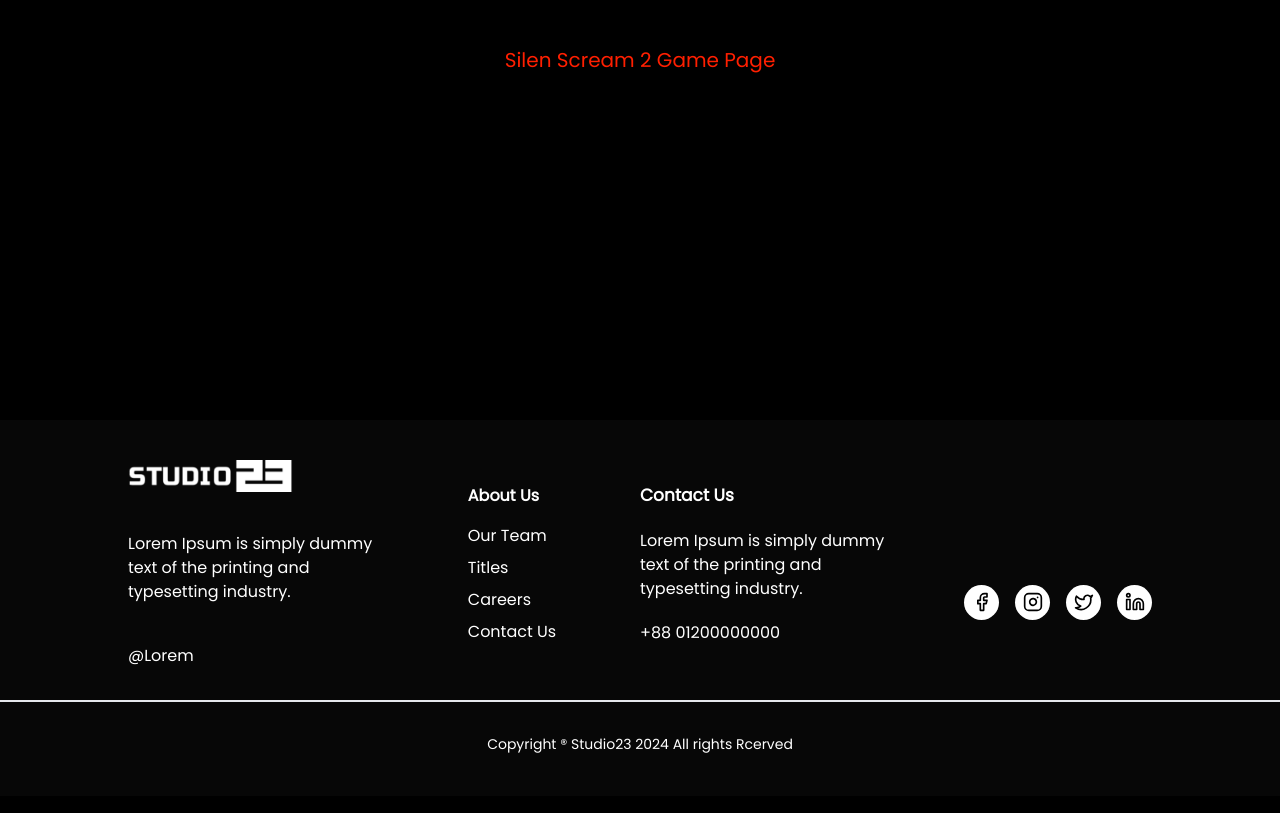
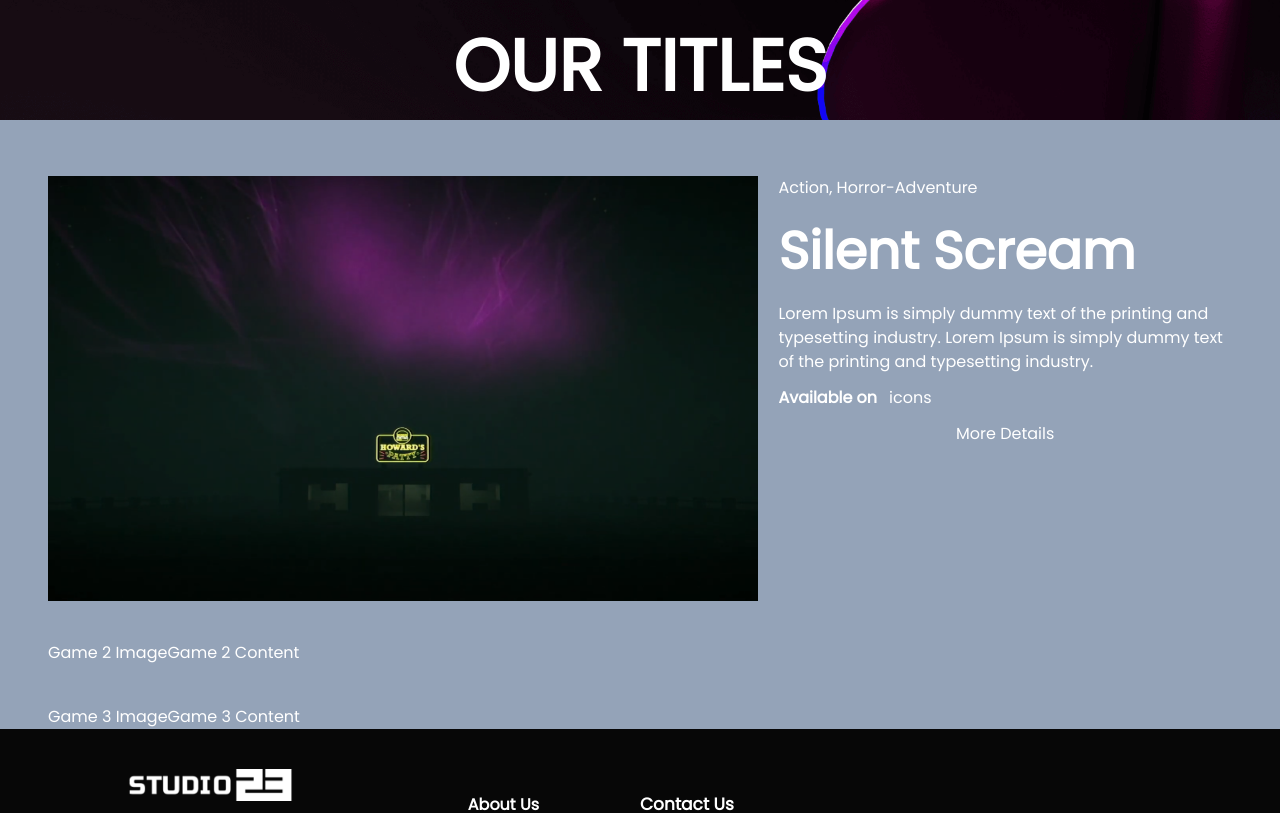
Before and after one commit to Studio-23-xyz/studio23-website, a Next.js app: page /our-titles in a window 1280 px wide. Shown: the part 380-1193 px from the top of the page. Built offline with nearby package versions, Linux system fonts and the light colour scheme.

Commit message:
Titles Page Outline

```diff
--- a/src/app/components/silentscream2page/ParallaxSection.js
+++ b/src/app/components/silentscream2page/ParallaxSection.js
@@ -17,28 +17,28 @@ const ParallaxSection = () => {
       className="w-full h-screen overflow-hidden relative grid place-items-center"
     >
       <motion.div
-        className="absolute inset-0 z-0 bg-cover bg-center"
+        className="absolute inset-0 z-0 bg-cover bg-center bg-no-repeat"
         style={{
           backgroundImage: "url(/assets/ss2-game-page/ss2-hero-bg-layer1.png)",
           y: layer1Y,
         }}
       ></motion.div>
       <motion.div
-        className="absolute inset-0 z-10 bg-cover bg-center md:bg-contain"
+        className="absolute inset-0 z-10 bg-cover bg-center md:bg-contain bg-no-repeat"
         style={{
           backgroundImage: "url(/assets/ss2-game-page/ss2-hero-bg-layer2.png)",
           y: layer2Y,
         }}
       ></motion.div>
       <motion.div
-        className="absolute inset-0 z-20 bg-cover bg-center"
+        className="absolute inset-0 z-20 bg-cover bg-center bg-no-repeat"
         style={{
           backgroundImage: "url(/assets/ss2-game-page/ss2-hero-bg-layer3.png)",
           y: layer3Y,
         }}
       ></motion.div>
       <motion.div
-        className="absolute inset-0 z-30 bg-cover bg-center md:bg-contain"
+        className="absolute inset-0 z-30 bg-cover bg-center"
         style={{
           backgroundImage: "url(/assets/ss2-game-page/ss2-hero-bg-layer4.png)",
         }}
--- a/src/app/components/silentscream2page/SS2GameSSModal.js
+++ b/src/app/components/silentscream2page/SS2GameSSModal.js
@@ -5,7 +5,7 @@ const SS2GameSSModal = ({ isVisible, onClose, screenshot }) => {
 
   return (
     <div
-      className="fixed inset-0 bg-ss2-ss-full-bg bg-no-repeat bg-black bg-opacity-25 backdrop-blur-sm
+      className="fixed inset-0 bg-ss2-ss-full-bg w-[80%] md:w-full bg-no-repeat bg-black bg-opacity-25 backdrop-blur-sm
       flex justify-center items-center bg-center bg-contain z-30"
       onClick={() => onClose()}
     >
@@ -15,7 +15,7 @@ const SS2GameSSModal = ({ isVisible, onClose, screenshot }) => {
           width={1771}
           height={985}
           alt={screenshot.alt}
-          className="w-[70%] md:w-[70%] md:h-[70%] 2xl:w-[75%] 2xl:h-[75%] object-center pb-12"
+          className="w-[70%] md:w-[70%] md:h-[70%] 2xl:w-[75%] 2xl:h-[75%] object-center pb-4 md:pb-12"
         />
       </div>
     </div>
--- /dev/null
+++ b/src/app/components/titlespage/Titlesherosection.js
@@ -0,0 +1,10 @@
+
+const Titlesherosection = () => {
+    return (
+        <div className="w-full h-[220px] md:h-[500px] flex justify-center items-end bg-titles-hero bg-cover bg-center">
+            <h1 className="text-[32px] md:text-[72px] font-black">OUR TITLES</h1>
+        </div>
+    );
+};
+
+export default Titlesherosection;
--- a/src/app/our-titles/page.js
+++ b/src/app/our-titles/page.js
@@ -1,15 +1,43 @@
-import React from "react";
-import Link from "next/link";
+import Titlesherosection from "../components/titlespage/Titlesherosection";
 
 const page = () => {
   return (
-    <div className="min-h-screen pt-20 flex flex-col justify-center items-center gap-6">
-      <div>
-        <Link href="/our-titles/silent-scream-2">
-          <p className="text-[20px] text-silent2_red hover:text-white">
-            Silen Scream 2 Game Page
-          </p>
-        </Link>
+    <div>
+      <div className="min-h-screen">
+        {/* Hero Banner Section */}
+        <Titlesherosection/>
+
+        {/* Games List Section */}
+
+        <div className="w-full h-auto pt-7 md:pt-14 flex flex-col gap-4 md:gap-10 px-12 bg-slate-400">
+          <div className="h-[290px] md:h-[425px] flex">
+            <div className="md:w-3/5 w-full h-full bg-ss1-banner-1 bg-cover bg-center">
+
+            </div>
+            <div className="md:w-2/5 hidden h-full md:flex md:flex-col justify-start gap-3 pl-5">
+              <h6 className="text-[10px] md:text-[16px] font-medium">Action, Horror-Adventure</h6>
+              <h1 className="text-[12px] md:text-[52px] font-bold">Silent Scream</h1>
+              <p className="text-[16px] font-medium">
+                Lorem Ipsum is simply dummy text of the printing and typesetting
+                industry. Lorem Ipsum is simply dummy text of the printing and
+                typesetting industry.
+              </p>
+              <div className="flex flex-row gap-3">
+                <p className="text-[16px] font-bold">Available on</p>
+                <div>icons</div>
+              </div>
+              <button>More Details</button>
+            </div>
+          </div>
+          <div className="flex">
+            <div>Game 2 Image</div>
+            <div>Game 2 Content</div>
+          </div>
+          <div className="flex">
+            <div>Game 3 Image</div>
+            <div>Game 3 Content</div>
+          </div>
+        </div>
       </div>
     </div>
   );
--- a/tailwind.config.js
+++ b/tailwind.config.js
@@ -31,6 +31,8 @@ module.exports = {
         "ss2-banner-lm": "url('/assets/ss2-game-page/ss2-back-banner-lm.png')",
         "ss2-banner-ms": "url('/assets/ss2-game-page/ss2-back-banner-ms.png')",
         "ss2-banner-mm": "url('/assets/ss2-game-page/ss2-back-banner-mm.png')",
+        "titles-hero": "url('/assets/titles-page/titlespagehero.png')",
+        "ss1-banner-1" : "url('/assets/home-page/SilentScreamBGLarge.png')",
       },
     },
   },
```
Also changed, not shown: public/assets/titles-page/titlespagehero.png (added).
